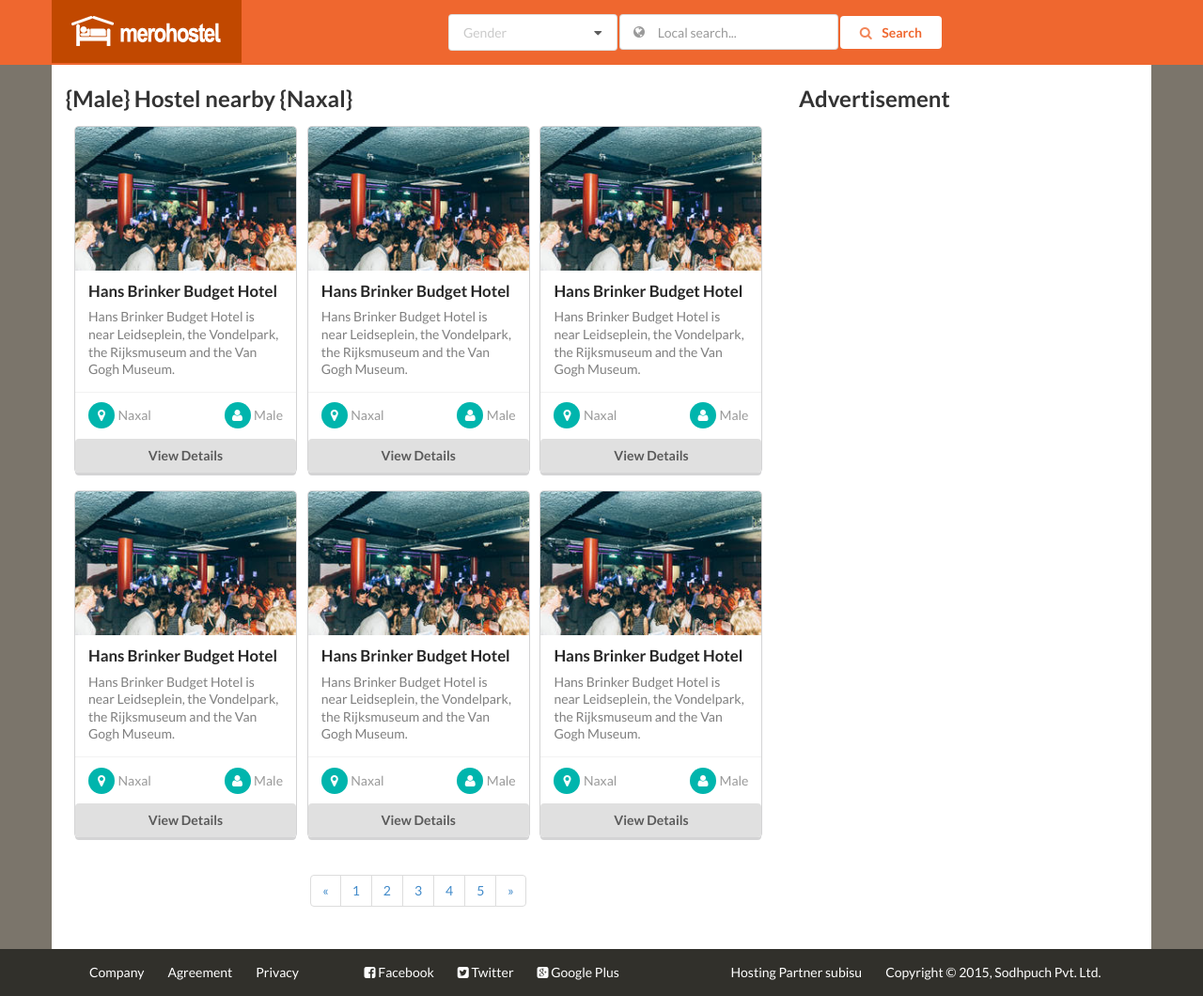
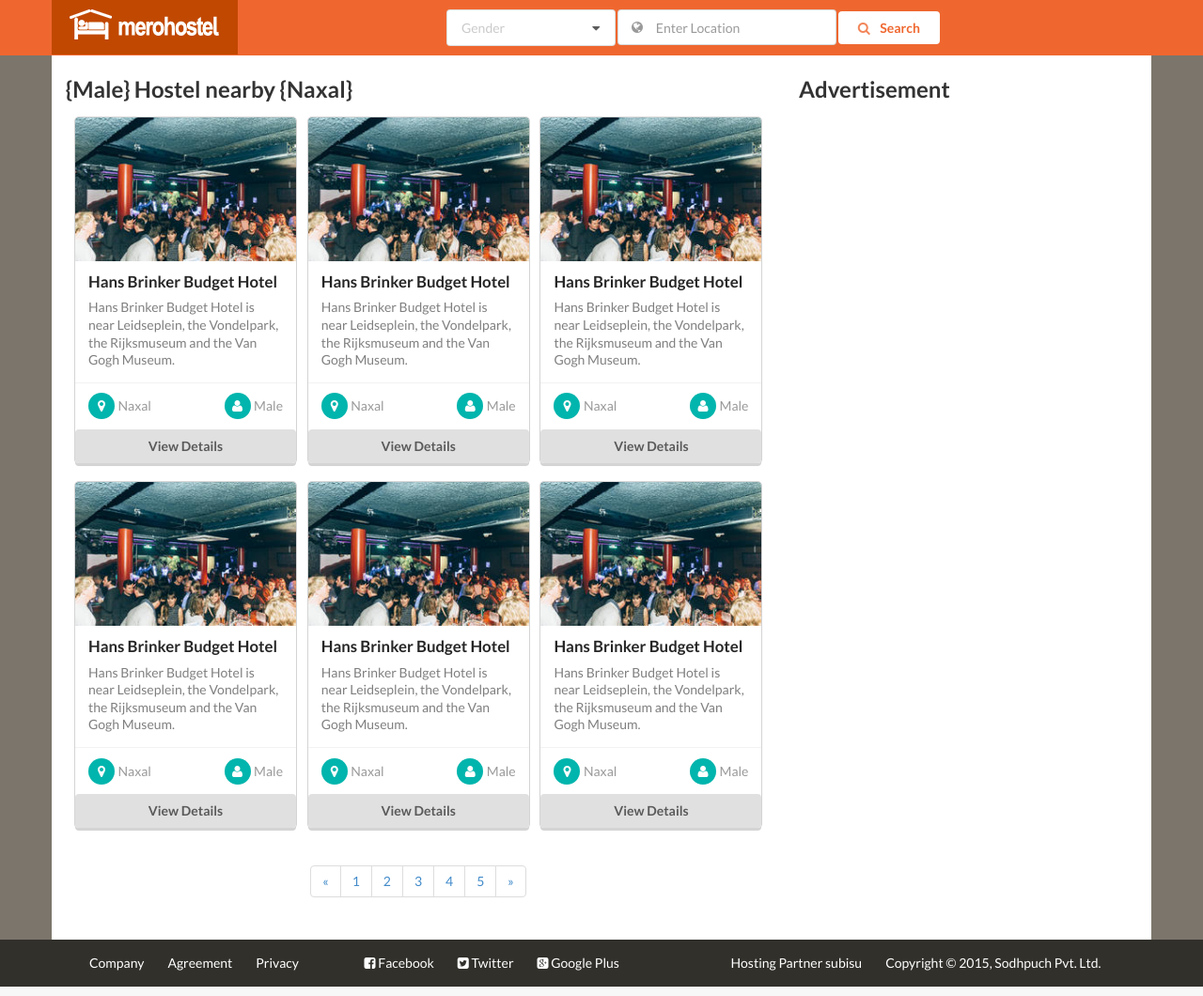
Before and after one commit to aluck19/merohostel_view, a plain HTML site: page second_page.html in a window 1280 px wide. Shown: the whole page at 94% size. Drawn offline with Linux system fonts and the light colour scheme; files whose address does not match are found by name.

Commit message:
padding on header and first page changed

```diff
--- a/css/main.css
+++ b/css/main.css
@@ -141,8 +141,8 @@
 	left: 0;
 	right: 0;
 	text-align: center;
-	padding-top: 30px;
-	padding-bottom: 30px;
+	padding-top: 20px;
+	padding-bottom: 20px;
 }
 #mainSection {
 	background: #f7f3eb;
@@ -178,7 +178,7 @@
 }
 div#fixedSearch {
 	background: #ef672f;
-	padding: 15px;
+	padding: 10px;
 	text-align: center;
 	width: 100%;
 }
--- a/second_page.html
+++ b/second_page.html
@@ -37,7 +37,7 @@
 					<div class="container">
 						<div class="row">
 
-							<div style="float: left;padding: 16px 16px;margin-top: -15px;background-color: #C14800;margin-bottom: -15px;">
+							<div style="float: left;padding: 14px 14px;margin-top: -15px;background-color: #C14800;margin-bottom: -15px;">
 								<a href="first_page.html"> <img src="img/mero-hostel-logo.png"/> </a>
 							</div>
 							<!-- logo -->
@@ -65,7 +65,7 @@
 								<div class="ui local search">
 									<div class="ui left icon input">
 										<i class="world icon"></i>
-										<input  style="border-radius: 4px;" type="text" placeholder="Local search..." class="prompt">
+										<input  style="border-radius: 4px;" type="text" placeholder="Enter Location" class="prompt">
 									</div>
 								</div>
 							</div>
```
Also changed, not shown: third_page.html (+2 -2 lines).
